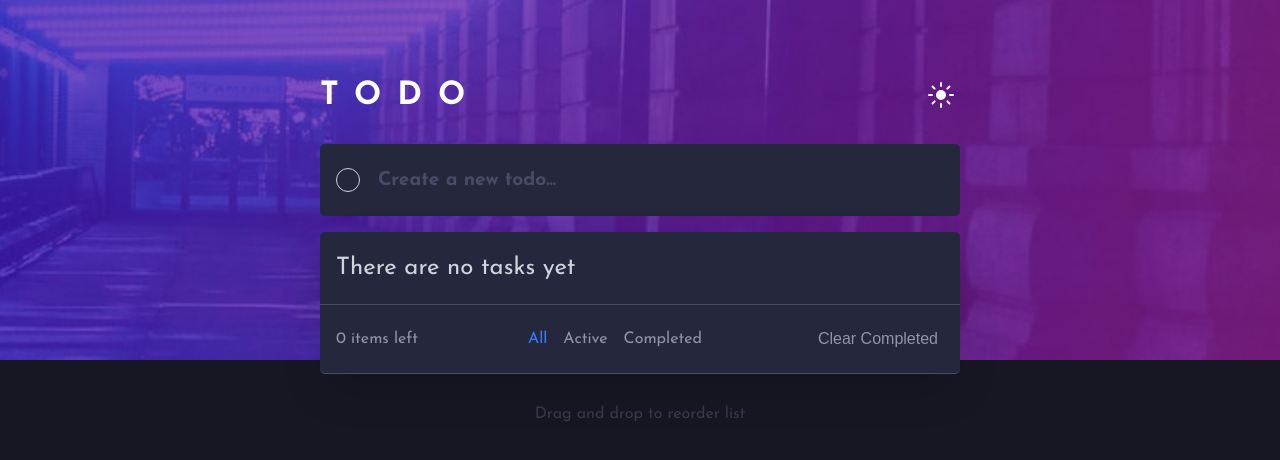
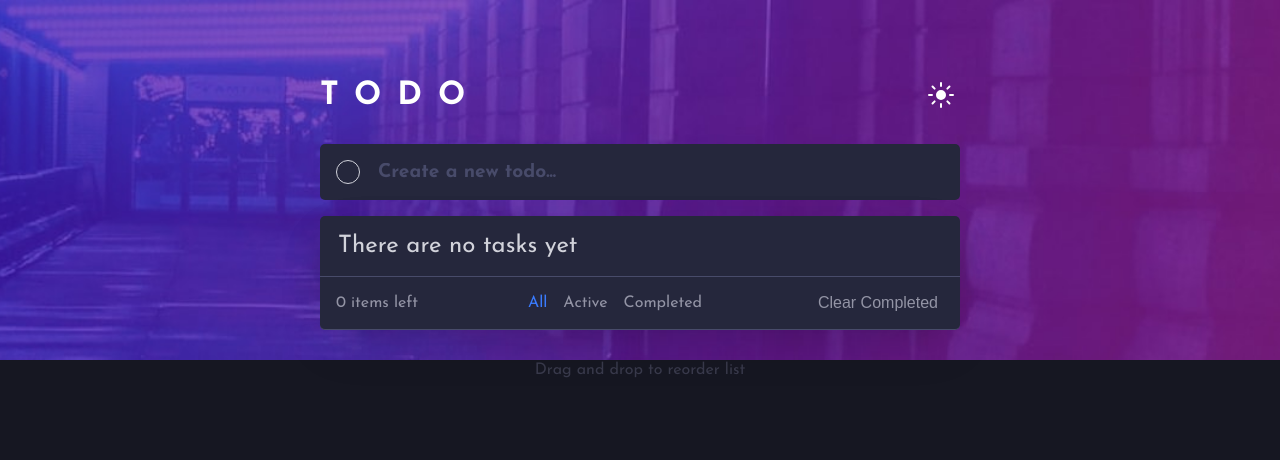
Before and after one commit to Dunissimo/todoList-vite-react-ts, a React (Vite) app: page / in a window 1280 px wide. Shown: the top 460 px of the page. Built offline with nearby package versions, Linux system fonts and the light colour scheme.

Commit message:
changed font-size, blocks fz now depends on the body

```diff
--- a/src/Components/App/index.scss
+++ b/src/Components/App/index.scss
@@ -165,3 +165,9 @@ body {
   border-radius: 0;
   border: none;
 }
+
+@media (min-width: 1660px) {
+  body {
+    font-size: 2em;
+  }
+}
--- a/src/Components/CreateTodo/CreateTodo.scss
+++ b/src/Components/CreateTodo/CreateTodo.scss
@@ -1,6 +1,6 @@
 .create-todo {
   margin-bottom: 1rem;
-  padding: 1.5rem 1rem;
+  padding: 1em;
 
   border-radius: 5px;
 
@@ -47,3 +47,9 @@
     font-family: $fontFamily;
   }
 }
+
+// @media (min-width: 1660px) {
+//   .create-todo {
+//     font-size: 1.5em;
+//   }
+// }
--- a/src/Components/Todo/Todo.scss
+++ b/src/Components/Todo/Todo.scss
@@ -2,7 +2,7 @@
   display: flex;
   justify-content: space-between;
   align-items: center;
-  padding: 1.5rem 1rem;
+  padding: 0.75em;
 
   font-size: 1.1em;
   font-weight: 400;
@@ -28,8 +28,8 @@
   }
 
   .closing {
-    width: 25px;
-    height: 25px;
+    width: 1em;
+    height: 1em;
 
     margin-right: 0.5rem;
 
@@ -142,3 +142,9 @@
     }
   }
 }
+
+// @media (min-width: 1660px) {
+//   .todo {
+//     font-size: 2em;
+//   }
+// }
--- a/src/Components/TodosContainer/TodoContainer.scss
+++ b/src/Components/TodosContainer/TodoContainer.scss
@@ -1,4 +1,5 @@
 .params .todo:last-child {
+  padding: 1em;
   border-top-left-radius: 0;
   border-top-right-radius: 0;
   border-bottom-left-radius: 5px;
```
